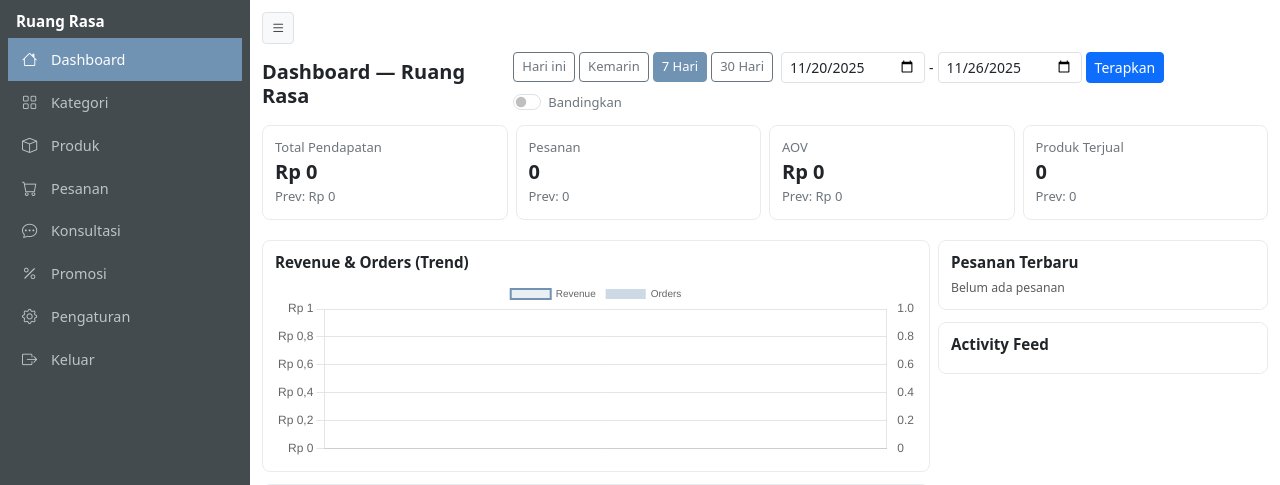
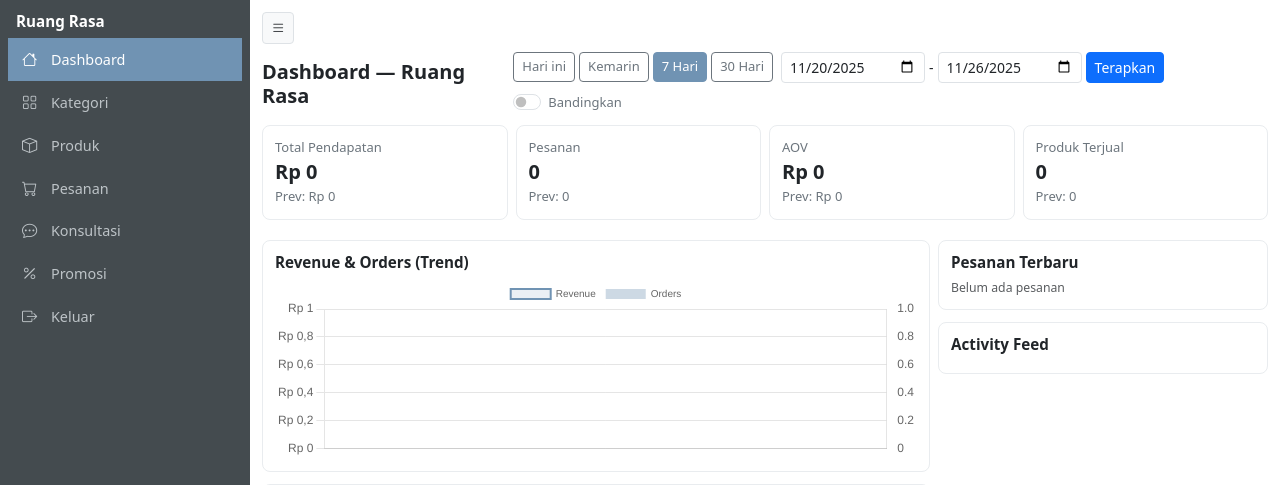
Before and after one commit to muhammaddammarr33-stack/ruang_rasa, a PHP site: page /ruang_rasa/app/views/admin/dashboard.php in a window 1280 px wide. Shown: the top 485 px of the page. Run offline with PHP 8.4, Linux system fonts and the light colour scheme.

Commit message:
Final Project v2

```diff
--- a/app/views/admin/dashboard.php
+++ b/app/views/admin/dashboard.php
@@ -231,12 +231,6 @@ $recentOrders = $recentOrders ?? [];
                 <a class="nav-link" href="?page=admin_promotions">
                     <i class="bi bi-percent nav-icon"></i>
                     <span class="nav-text">Promosi</span>
-                </a>
-            </li>
-            <li class="nav-item mt-auto">
-                <a class="nav-link" href="?page=settings">
-                    <i class="bi bi-gear nav-icon"></i>
-                    <span class="nav-text">Pengaturan</span>
                 </a>
             </li>
             <li class="nav-item mt-auto">
```
Also changed, not shown: app/controllers/ShippingController.php (+0 -18 lines), app/models/Shipping.php (+0 -13 lines), public/uploads/1764147881_Gemini_Generated_Image_tyntfdtyntfdtynt.png (added), 1 other file.
